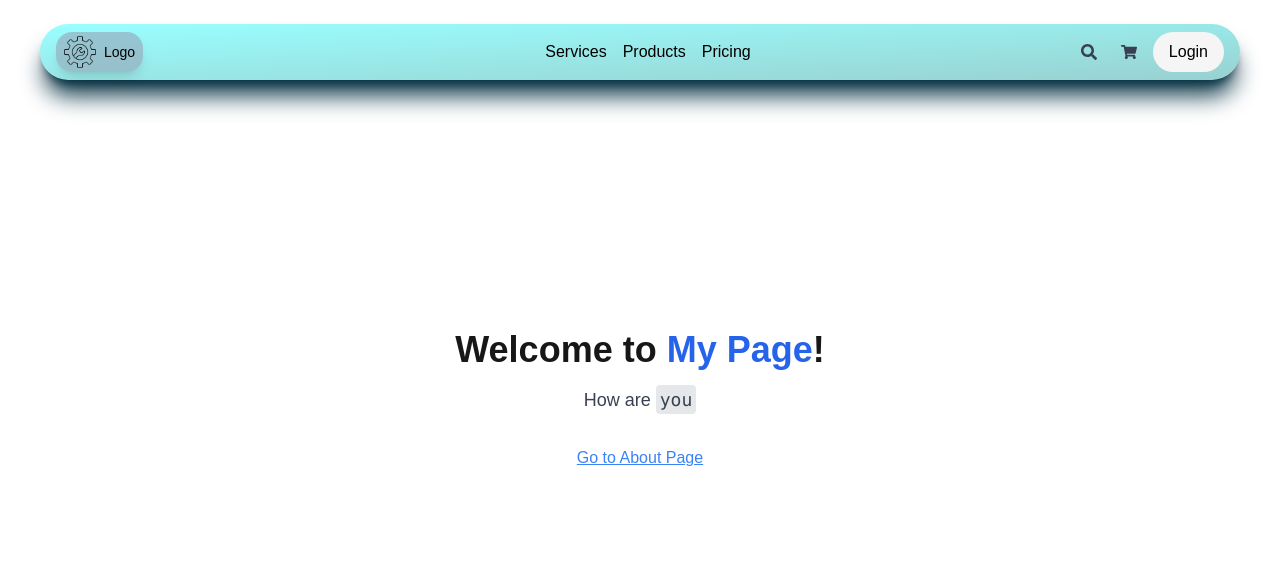
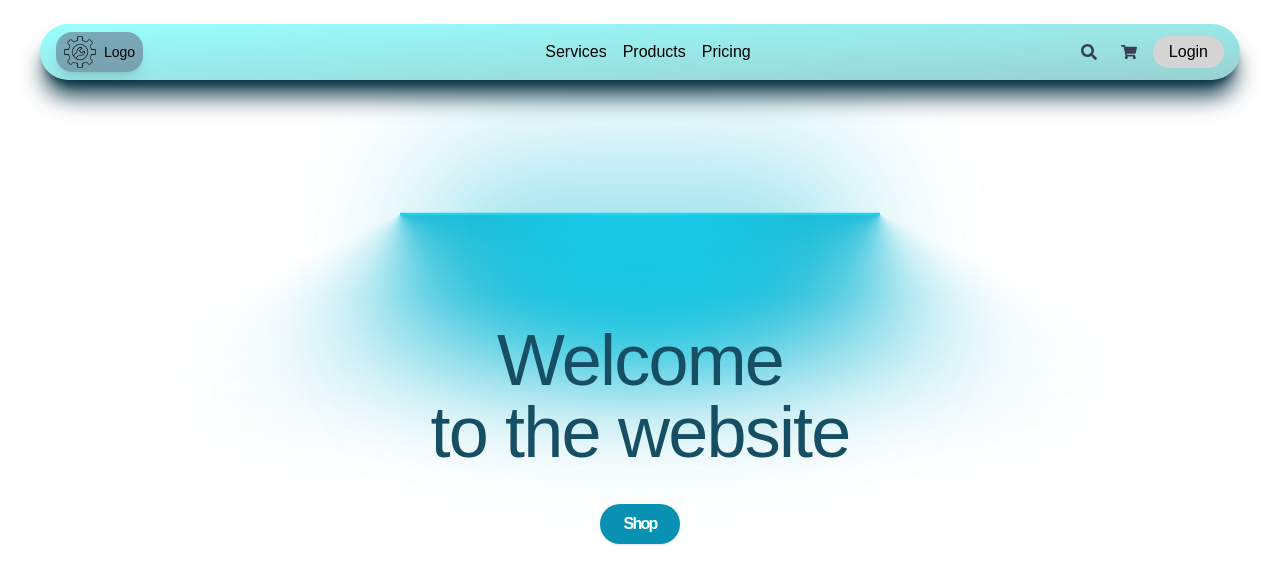
Before and after one commit to sivavarunan/ecommerce-website, a Next.js app: page / in a window 1280 px wide. Shown: the top 584 px of the page. Built offline with nearby package versions, Linux system fonts and the light colour scheme.

Commit message:
added lamp component and modified changes

```diff
--- a/src/app/components/ui/Navbar-menu.tsx
+++ b/src/app/components/ui/Navbar-menu.tsx
@@ -46,7 +46,7 @@ export const MenuItem = ({
               <motion.div
                 transition={transition}
                 layoutId="active" // layoutId ensures smooth animation
-                className="bg-white dark:bg-black backdrop-blur-sm rounded-2xl overflow-hidden border border-black/[0.2] dark:border-white/[0.2] shadow-xl"
+                className="bg-cyan-300 bg-opacity-30 dark:bg-cyan-900 dark:bg-opacity-30 backdrop-blur-sm rounded-2xl overflow-hidden border-2 border-black/[0.2] dark:border-white/[0.2] shadow-xl"
               >
                 <motion.div
                   layout // layout ensures smooth animation
@@ -76,11 +76,11 @@ export const Menu = ({
   return (
     <nav
       onMouseLeave={() => setActive(null)}
-      className="relative flex items-center px-4 py-2 rounded-full shadow-xl shadow-cyan-950"
+      className="relative flex items-center px-4 py-2 rounded-full shadow-xl shadow-cyan-950 "
       style={{ background: 'linear-gradient(to top left, rgba(0, 139, 139, 0.4), rgba(0, 255, 255, 0.4))' }}
     >
       {/* Logo */}
-      <Link href="/" title="Logo" className="flex items-center space-x-2 bg-slate-400 bg-opacity-60 shadow-lg rounded-2xl transform hover:scale-105 transition-transform px-2">
+      <Link href="/" title="Logo" className="flex items-center space-x-2 bg-slate-500 bg-opacity-60 shadow-lg rounded-2xl transform hover:scale-105 transition-transform px-2">
         <div className="flex-shrink-0">
           <Image src="/screw.png" width={32} height={32} alt="Logo" className="rounded-full py-1" />
         </div>
@@ -100,7 +100,7 @@ export const Menu = ({
         <div className="relative">
           <button
             onClick={() => setIsSearchOpen(!isSearchOpen)}
-            className="p-2 text-gray-700 dark:text-gray-300 "
+            className="p-2 text-gray-700 dark:text-gray-300 hover:text-cyan-400 "
           >
             <FaSearch />
           </button>
@@ -119,14 +119,14 @@ export const Menu = ({
         </div>
 
         {/* Cart Icon */}
-        <Link href="/cart" className="text-gray-700 dark:text-gray-300 p-2">
+        <Link href="/cart" className="text-gray-700 dark:text-gray-300 hover:text-cyan-400 p-2">
           <FaShoppingCart />
         </Link>
 
         {/* Login Button */}
         <Link
           href="/login"
-          className="px-4 py-2 bg-neutral-100 text-black rounded-full hover:bg-neutral-400 transition-all"
+          className="px-4 py-1 bg-neutral-300 text-black rounded-full hover:bg-cyan-800 transition-all"
         >
           Login
         </Link>
--- a/src/app/page.tsx
+++ b/src/app/page.tsx
@@ -4,7 +4,7 @@ import HomePage from "./pages/MainPage/page";
 
 export default function Home() {
   return (
-    <div className="bg-white dark:bg-black">
+    <div className="bg-white dark:bg-slate-950">
     <HomePage/>
     </div>
   );
--- a/src/app/pages/MainPage/page.tsx
+++ b/src/app/pages/MainPage/page.tsx
@@ -1,26 +1,36 @@
+'use client'
 import React from "react";
 import Link from "next/link";
 import { NavbarComponent } from "@/app/components/ui/NavBar";
+import { motion } from "framer-motion";
+import { LampContainer } from "@/app/components/ui/lamp";
 
 const HomePage = () => {
     return (
         <div>
-
-            <NavbarComponent />
-
-            <main className="min-h-screen flex flex-col items-center justify-center">
-                <h1 className="text-4xl font-bold mb-4">
-                    Welcome to <span className="text-blue-600">My Page</span>!
-                </h1>
-                <p className="text-lg text-gray-700 mb-8">
-                    How are  <code className="bg-gray-200 p-1 rounded"> you</code>
-                </p>
-
-                <Link href="/about" className="text-blue-500 underline">
-                    Go to About Page
-                </Link>
-            </main>
-        </div>
+            <div className="">
+                <NavbarComponent />
+            </div>
+            <LampContainer className="mt-20">
+                <motion.div
+                    initial={{ opacity: 0.5, y: 100 }}
+                    whileInView={{ opacity: 1, y: 0 }}
+                    transition={{
+                        delay: 0.3,
+                        duration: 0.8,
+                        ease: "easeInOut",
+                    }}
+                    className="top-10 dark:bg-gradient-to-br bg-cyan-900 from-slate-300 to-slate-500 py-4 bg-clip-text text-center text-4xl font-medium tracking-tight text-transparent md:text-7xl"
+                >
+                    Welcome <br /> to the website <br />
+                    <Link href="/shop">
+                            <button className="mt-6 px-6 py-2 text-base font-semibold text-white bg-cyan-600 rounded-full shadow hover:bg-cyan-700 focus:outline-none focus:ring-2 focus:ring-blue-500 focus:ring-offset-2">
+                                Shop
+                            </button>
+                        </Link>
+                </motion.div>
+            </LampContainer>
+        </div >
     );
 }
 
```
